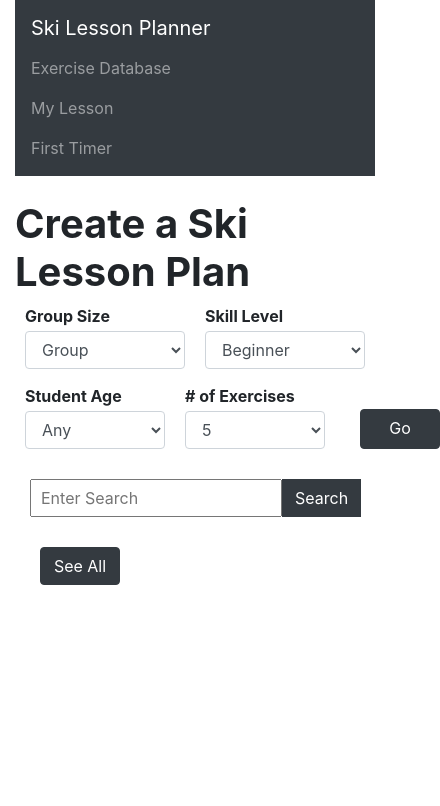
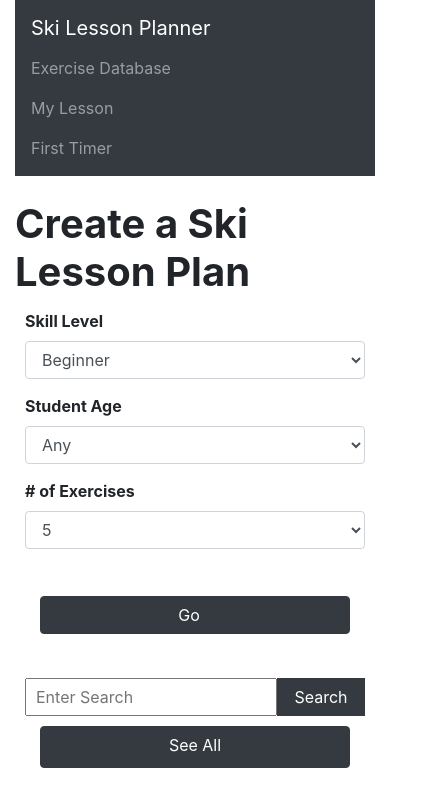
Before and after one commit to liannedls/ski_app, a React (Create React App) app in the folder client/: page / in a window 390 px wide. Shown: the top 806 px of the page, 440 px wide, since content can reach past the window. Built offline with nearby package versions, Linux system fonts and the light colour scheme.

Commit message:
style update small screen

```diff
--- a/client/src/App.css
+++ b/client/src/App.css
@@ -23,7 +23,6 @@
 }
 
 .container {
-  max-width: 2000px;
   background-color: white;
 }
 
@@ -42,11 +41,6 @@
   box-shadow: none;
 }
 
-button{
-  margin: 15px 10px;
-  padding: 0px 0px;
-}
-
 ul.a {
   list-style-type: circle;
   display: inline-block;
@@ -54,6 +48,9 @@ ul.a {
 }
 
 h1{
+
+  max-width: 100vw;
+
   font-weight: bold;
 }
 
@@ -67,13 +64,11 @@ h3{
 }
 
 .firsttimer {
+  max-width: 100vw;
   display: "flex";
   justify-content: center;
   align-items: center;
   text-align: center;
-  float: left;
-  padding-left: 17%;
-  padding-right: 17%;
 }
 
 .sub{
@@ -103,32 +98,7 @@ h4{
 }
 
 .mylistcontrols{
-  height: 50%;
   margin-top: 0px;
-}
-
-.searchfield button{
-  margin: 0px 0px;
-  border-radius: 0;
-  display:flex;
-  justify-content:center;
-}
-
-.searchfield input{
-  margin: 0px 0px;
-}
-
-.go-button{
-  position: relative;
-
-  margin-right: 10px;
-}
-
-.go-button button{
-  height: 40px;
-  width: 80px;
-  position: absolute;
-  bottom: 0;
 }
 
 .select{
@@ -146,26 +116,33 @@ h4{
   margin-right: 10px;
   margin-left: 10px;
   min-height: 80px;
-  min-width: 140px;
-}
-
-.selectorbox select{
-  position: absolute;
-  bottom: 15px;
+  min-width: 250px;
+  margin-top: 5px;
 }
 
 .selectorbox label{
   font-weight: bolder;
 }
 
+.selectorbox button{
+  padding-left:0;
+}
+
 .searchfield{
   display: flex;
   width: 100%;
-  padding : 15px;
+  padding : 10px;
+  height: 50%;
 }
 
-.searchfield button {
-  width: 98px;
+.searchfield button{
+  margin: 0px 0px;
+  border-radius: 0;
+  width: 140px;
+}
+
+.searchfield input{
+  margin: 0px 0px;
 }
 
 .add{
@@ -177,18 +154,62 @@ h4{
 .cleargenerate{
   display: flex;
   justify-content:flex-end;
+  padding: 10px;
+}
+
+.cleargenerate button{
+  margin-right: 10px;
 }
 
 .Mylist h1{
   padding-bottom: 0px;
 }
 
-.seeall-button button{
+.seeall-button{
+  display: flex;
+align-items: center;
 
-  width: 80px;
 }
 
-.seeall-button{
+.seeall-button button{
+  width: 120px;
+  margin-right:10px;
+  text-align: center;
+  padding-bottom: 10px;
+}
 
-  margin-right: 10px;
+@media only screen and (max-width: 720px) {
+  /* horizontal scrollbar for tables if mobile screen */
+  table {
+    background-color: blueviolet;
+      overflow-x: auto;
+      display: block;
+      font-size: 6px;
+  }
+  button{
+    margin-bottom: 10px;
+    margin-top: 0px;
+    justify-content: center;
+  }
+  .searchfield{
+    justify-content: center;
+  }
+  .seeall-button{
+    justify-content: center;
+  }
+  .seeall-button button{
+    width:100%;
+    margin-left: 10px;
+  }
+  img{
+    width: 50%
+  }
+  .firsttimer{
+    padding: 0;
+    margin:0;
+  }
+  .firsttimer .col{
+    width: max-content;
+    flex-basis:inherit;
+  }
 }
--- a/client/src/App.js
+++ b/client/src/App.js
@@ -6,6 +6,8 @@ import CreateExercise from "./components/create-exercise.component";
 import FirstTimer from "./components/firsttimer";
 import MyList from "./components/mylist";
 import "./App.css";
+import ReactGA from 'react-ga';
+ReactGA.initialize('UA-188241761-1');
 
 export default class App extends Component {
   constructor(props) {
@@ -17,6 +19,7 @@ export default class App extends Component {
   }
   componentDidMount(){
     //localStorage.setItem('id_list', this.state.id_list)
+    ReactGA.pageview(window.location.pathname + window.location.search);
   }
 
   render(){
--- a/client/src/components/create-exercise.component.js
+++ b/client/src/components/create-exercise.component.js
@@ -3,13 +3,15 @@ import axios from 'axios';
 //import axios from 'axios';
 import "react-datepicker/dist/react-datepicker.css";
 import { Container, Row, Col } from 'reactstrap';
-import ExerciseList from './exercise-list.component.js'
+import ExerciseList from './exercise-list.component.js';
+import ReactGA from 'react-ga';
 
 export default class CreateExercise extends Component {
 
   constructor(props) {
     super(props);
 
+    this.handler = this.handler.bind(this)
     this.onChangeGroup = this.onChangeGroup.bind(this);
     this.onChangeSkill = this.onChangeSkill.bind(this);
     this.onChangeAge = this.onChangeAge.bind(this);
@@ -32,8 +34,14 @@ export default class CreateExercise extends Component {
       textVal: ""
     }
 
+
   }
-
+  handler() {
+    this.setState({
+      someVar: 'some value'
+    })
+    this.componentDidMount();
+  }
   onChangeGroup(e) {
     this.setState({
       group: e.target.value
@@ -61,11 +69,9 @@ export default class CreateExercise extends Component {
 
   onSubmit(e) {
     e.preventDefault();
-    console.log(this.state.age)
     axios.get('https://frozen-stream-11960.herokuapp.com/exercises/',{params : {group:this.state.group, age:this.state.age, skill:this.state.skill, num:this.state.num}})
     //axios.get('http://localhost:5000/exercises/',{params : {group:this.state.group, age:this.state.age, skill:this.state.skill, num:this.state.num}})
       .then(response => {
-        console.log(response.data)
         this.setState({ exercises: response.data })
       })
       .catch((error) => {
@@ -81,7 +87,6 @@ export default class CreateExercise extends Component {
     axios.get('https://frozen-stream-11960.herokuapp.com/exercises/all')
     //axios.get('http://localhost:5000/exercises/all')
       .then(response => {
-        console.log(response.data)
         this.setState({ exercises: response.data })
       })
       .catch((error) => {
@@ -97,7 +102,6 @@ export default class CreateExercise extends Component {
     axios.get('https://frozen-stream-11960.herokuapp.com/exercises/search',  {params : {text:this.state.textVal}})
     //axios.get('http://localhost:5000/exercises/search', {params : {text:this.state.textVal}})
       .then(response => {
-        console.log(response.data)
         this.setState({ exercises: response.data })
       })
       .catch((error) => {
@@ -111,8 +115,14 @@ export default class CreateExercise extends Component {
     this.setState({ textVal: event.target.value });
   };
 
+  componentDidMount(){
+
+  }
+
   render() {
     const loadExercises= this.state.loadExercises;
+
+    ReactGA.pageview(window.location.pathname + window.location.search);
     return (
     <div>
       <h1 className='justify-center'>Create a Ski Lesson Plan</h1>
@@ -121,26 +131,6 @@ export default class CreateExercise extends Component {
       <form onSubmit={this.onSubmit} className="">
       <Row>
 
-        <Col className='selectorbox'>
-        <Row>
-          <label>Group Size </label>
-          </Row>
-          <Row>
-          <select ref="groupInput"
-              className="form-control"
-              value={this.state.group}
-              onChange={this.onChangeGroup}>
-                              {
-                this.state.groups.map(function(group) {
-                  return <option
-                    key={group}
-                    value={group}>{group}
-                    </option>;
-                })
-              }
-          </select>
-          </Row>
-        </Col>
         <Col className='selectorbox'>
         <Row>
           <label>Skill Level</label>
@@ -203,17 +193,18 @@ export default class CreateExercise extends Component {
           </select>
           </Row>
         </Col>
-        <Col className='go-button' xs lg="1">
-
+        <Col className='selectorbox'>
+        <label style={{color: "white"}}>Find</label>
         <button onClick={this.onSubmit} type="primary" className="btn btn-dark full-button">Go</button>
         </Col>
         </Row>
+        <br></br>
         <Row>
-          <Col className = 'justify-left searchfield'>
+          <Col className = 'searchfield'>
           <input onChange={this.onChangeSearch} placeholder="  Enter Search" />
           <button onClick={this.loadSearch} className="btn btn-dark">Search</button>
         </Col>
-        <Col className='seeall-button'  xs lg="1">
+        <Col className='justify-left seeall-button'>
         <button onClick= {this.loadAll} className="btn btn-dark full-button">See All</button>
         </Col>
         </Row>
@@ -221,7 +212,7 @@ export default class CreateExercise extends Component {
 
         </Container>
         {loadExercises ?
-        <ExerciseList exercises = {this.state.exercises} key={this.state.exercises._id} val = {"Add"}/>
+        <ExerciseList exercises = {this.state.exercises} key={this.state.exercises._id} val = {"Add"} handler = {this.handler}/>
         : null}
       </div>
     )
--- a/client/src/components/exercise-elem.component.js
+++ b/client/src/components/exercise-elem.component.js
@@ -8,27 +8,50 @@ export default class ExerciseElem extends Component {
         this.del = this.del.bind(this);
         this.state = {
         count : 1,
-        pointless : 1
+        pointless : 1,
+        colorbutton: "blue"
         }
     }
 
     add(e){
         e.preventDefault();
-        console.log('should be add here ')
         const listIds = localStorage.getItem('id_list');
-        if(listIds === "" || listIds === null){
+
+        if(listIds.includes(this.props.exercise._id)){
+           this.setState({colorbutton:"blue"})
+           if(listIds !== null && listIds !== "" && this.props.exercise !== null && this.props.exercise !==""){
+            if(listIds.includes(JSON.stringify(this.props.exercise._id)+',')){
+                const newIDlist  = listIds.replace((JSON.stringify(this.props.exercise._id)+','),'')
+                localStorage.setItem('id_list', newIDlist)
+            }
+            else if(listIds.includes(','+JSON.stringify(this.props.exercise._id))){
+                const newIDlist  = listIds.replace((','+JSON.stringify(this.props.exercise._id)),'')
+                localStorage.setItem('id_list', newIDlist)
+            }
+            else if(listIds.includes(JSON.stringify(this.props.exercise._id))){
+                const newIDlist  = listIds.replace((JSON.stringify(this.props.exercise._id)),'')
+                localStorage.setItem('id_list', newIDlist)
+            }
+            }else{
+                console.log("error : list ID empty")
+            }
+        }
+
+        else {
+            this.setState({colorbutton:"red"})
+            if(listIds === "" || listIds === null){
                 const newIDlist = JSON.stringify(this.props.exercise._id)
                 localStorage.setItem('id_list', newIDlist)
-        }
-        else{
-                const newIDlist = listIds + ',' + JSON.stringify(this.props.exercise._id)
-                localStorage.setItem('id_list', newIDlist)
+            }
+            else{
+                    const newIDlist = listIds + ',' + JSON.stringify(this.props.exercise._id)
+                    localStorage.setItem('id_list', newIDlist)
+            }
         }
     }
 
     del(e){
         e.preventDefault();
-
         const listIds = localStorage.getItem('id_list');
         if(listIds !== null && listIds !== "" && this.props.exercise !== null && this.props.exercise !==""){
             if(listIds.includes(JSON.stringify(this.props.exercise._id)+',')){
@@ -55,16 +78,24 @@ export default class ExerciseElem extends Component {
         this.props.handler()
     }
 
+    componentDidMount(){
+        const listIds = localStorage.getItem('id_list');
+
+        if(listIds.includes(this.props.exercise._id)){
+           this.setState({colorbutton:"red"})
+        }
+        else {
+            this.setState({colorbutton:"blue"})
+    }
+}
+
    render() {
 
     let button;
     if (this.props.val === "Add") {
-      console.log("there should be an add!!!!!")
-      button = <td><button onClick={this.add} className="btn btn-outline-dark add" >Add</button></td>
+      button = <td><button onClick={this.add} className="btn btn-outline-dark add" style = {{color:this.state.colorbutton}}>Add</button></td>
     }
     if(this.props.val === "Delete"){
-        console.log("this is the deete button")
-        console.log(this.props.exercise.name)
         const listIds = localStorage.getItem('id_list');
         if(this.props.exercise.name !== "" && listIds !== ""){
             button = <td><button onClick={this.del} className="btn btn-outline-dark" >Del</button></td>
@@ -80,13 +111,6 @@ export default class ExerciseElem extends Component {
         seemore = <td></td>
     }
 
-    let group;
-    if(this.props.exercise.group === 'All'){
-        group = <td>Group, Private</td>
-    }else{
-        group = <td>{this.props.exercise.group}</td>
-    }
-
     let age;
     if(this.props.exercise.age === 'Any'){
         age = <td>Adult, Children</td>
@@ -98,7 +122,6 @@ export default class ExerciseElem extends Component {
     <tr key = {this.props.exercise._id}>
         <td>{this.props.exercise.name}</td>
         <td>{this.props.exercise.description}</td>
-        {group}
         <td>{this.props.exercise.skill}</td>
         {age}
         {seemore}
--- a/client/src/components/exercise-list.component.js
+++ b/client/src/components/exercise-list.component.js
@@ -6,7 +6,6 @@ export default class ExerciseList extends Component {
 
   constructor(props) {
     super(props)
-
   }
 
   exerciseList() {
@@ -24,7 +23,6 @@ export default class ExerciseList extends Component {
             <tr>
               <th>Name</th>
               <th>Description</th>
-              <th>Group Size</th>
               <th>Skill Level</th>
               <th>Age</th>
               <th>Reference</th>
```
Also changed, not shown: client/src/components/mylist.js (+5 -16 lines).
